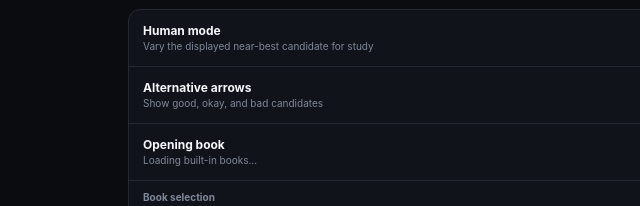
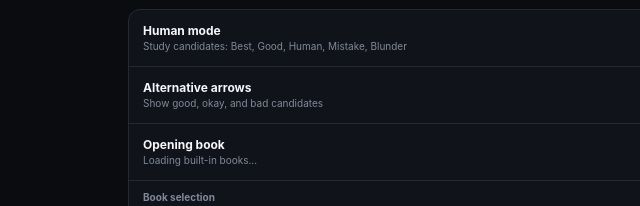
Before and after one commit to vhxLUA-max/mybots, a browser extension: page dashboard.html in a window 1280 px wide. Shown: the part 239-445 px from the top of the page, 0-640 px from the left. Drawn offline with Linux system fonts and the light colour scheme.

Commit message:
Refine study mode presentation in dashboard.html

```diff
--- a/dashboard.html
+++ b/dashboard.html
@@ -32,7 +32,7 @@
       <div class="cmh-option">
         <div>
           <div class="cmh-option-title">Human mode</div>
-          <div class="cmh-option-subtitle">Vary the displayed near-best candidate for study</div>
+          <div class="cmh-option-subtitle">Study candidates: Best, Good, Human, Mistake, Blunder</div>
         </div>
         <button class="cmh-toggle" id="cmh-human-mode" aria-pressed="false">
           <span></span>
```
